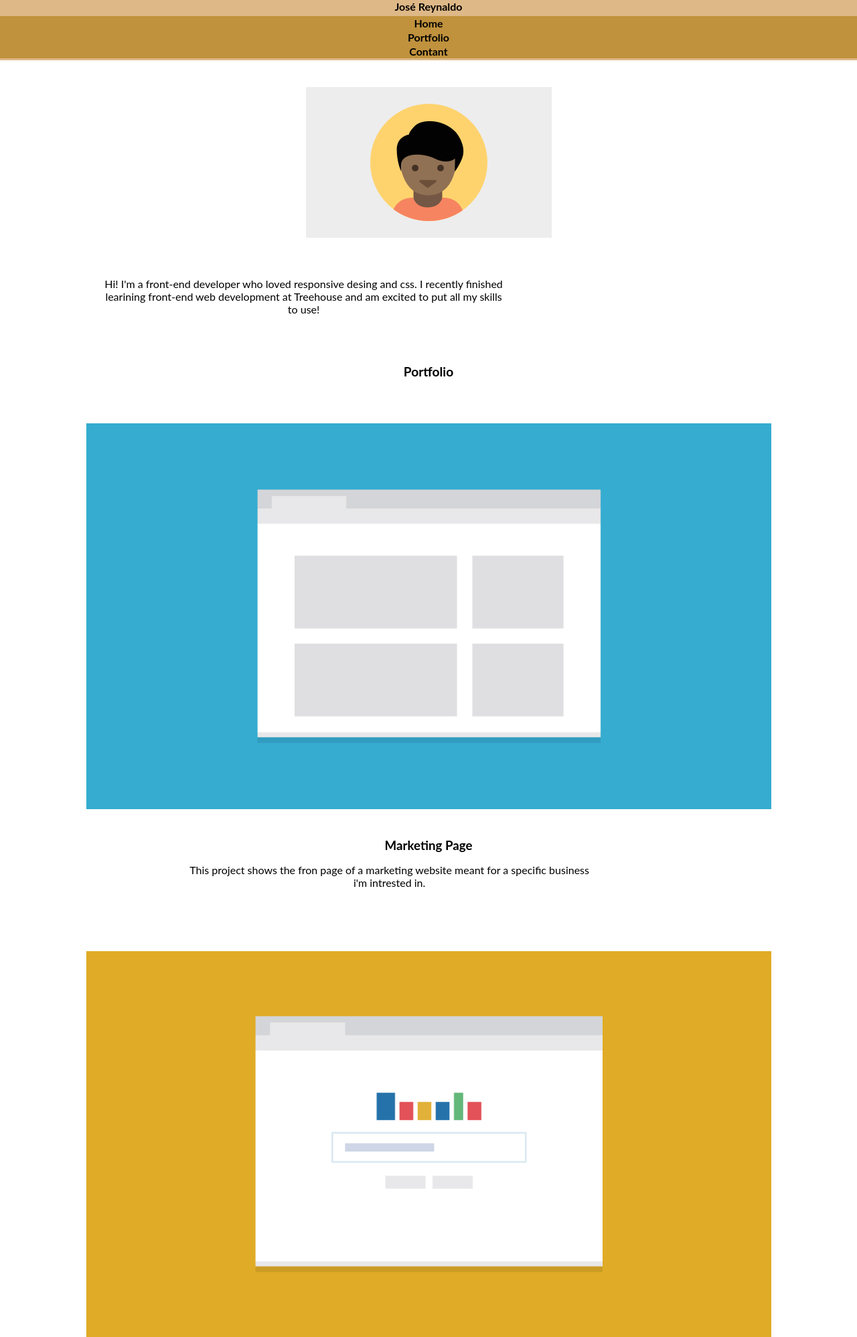
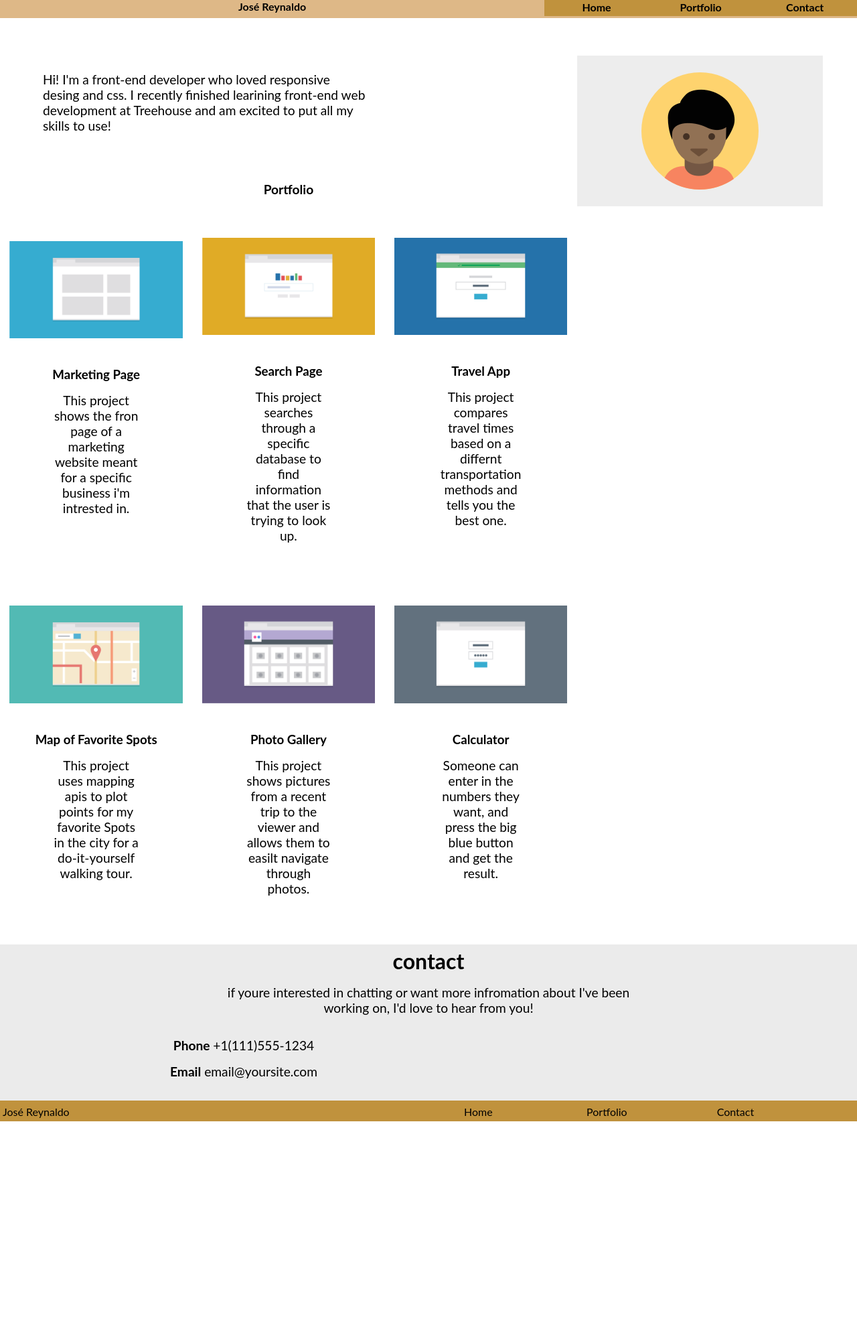
Before and after one commit to jareynaldo/Mobile-first-Responsive-Layout, a plain HTML site: page index.html in a window 1280 px wide. Shown: the top 1996 px of the page at 67% size. After the commit the page ends 1674 px from the top, so only its background shows below. Drawn offline with Linux system fonts and the light colour scheme.

Commit message:
final update 1.0

```diff
--- a/css/styles.css
+++ b/css/styles.css
@@ -28,15 +28,23 @@ flex properties
 .fotter-nav {
    flex-direction: row;
    padding-top: 7px;
+   padding-bottom: 5px;
+
 }
 .student-name-fot{
-  margin-left: 2vw;
+  width: 48%;
+  margin-left: 4px;
+  text-align: left;
 
 }
-.nav-bot{
-    margin-left: 41vw ;
+.back-home{
+   width: 48%;
+   text-align: right;
 }
 
+.home-name-fot, .portfolio-name-fot, .contact-nav-name-fot{
+    display: none;
+}
 
 
 
@@ -133,4 +141,93 @@ media tags
 */
 @media screen and (min-width: 768px){
 
+   img{
+       max-width: 44vw ;
+   }
+   #profile-pic{
+       float: right;
+       margin-right: 4vw;
+       margin-top: -1vh;
+
+   }
+   .intro-p{
+       margin-top: 8vh;
+       max-width: 38vw;
+       text-align: left;
+       font-size: 1.2rem;
+   }
+   #main-nav{
+        flex-direction: row;
+   }
+   .student-name{
+    width: 100%;
+   }
+   .home, .portfolio, .contact-nav{
+       width: 33%;
+   }
+
+   .portfolio-items{
+       flex-direction: row;
+   }
+   .item {
+       max-width: 48%;
+       flex-flow: column wrap;
+   }
+   p{
+       padding-right: 5vw;
+       padding-left: 5vw;
+   }
+
+   #contact-h3{
+       font-size: 2em;
+   }
+   #contact-p{
+        min-width: 49%;
+        max-width: 50%;
+       text-align: center;
+       padding-right: 25%;
+       padding-left: 25%;
+   }
+   .home-name-fot, .portfolio-name-fot, .contact-nav-name-fot{
+    display: inline;
+    width: 15%;
+    }
+   .back-home{
+       display: none;
+   }
 }
+@media screen and (min-width: 1024px){
+
+    .item {
+        max-width: 30%;
+        flex-flow: column wrap;
+    }
+    .item-img{
+        max-width: 100%;
+    }
+    p{
+        font-size: 1.2em;
+        min-width: 33%;
+ }
+    h3 h2{
+        font-size: x-large;
+    }
+    .student-name{
+        width: 15vw;
+    }
+    .home, .portfolio, .contact-nav{
+        width: 12%;
+    }
+    .rightinfo{
+        padding-bottom:.1vh ;
+        padding-top:.1vh ;
+    }
+    .wrong{
+        padding-bottom: 4vh;
+    }
+    .contact-info{
+        text-align: center;
+        width: 100%;
+    }
+
+}
--- a/index.html
+++ b/index.html
@@ -9,17 +9,17 @@
     <title>responsive design</title>
 </head>
 <nav>
-    <ul id="main-nav">
-        <li class="student-name">José Reynaldo</li>
-        <li class="home"><a class="nav-link" href=".intro">Home</a></li>
-        <li class="portfolio"><a class="nav-link" href="#portfolio">Portfolio</a></li>
-        <li class="contact-nav"><a class="nav-link" href="#contact">Contant</a></li>
-    </ul>
+    <div id="main-nav">
+        <div class="student-name">José Reynaldo</div>
+        <div class="home"><a class="nav-link" href=".intro">Home</a></div>
+        <div class="portfolio"><a class="nav-link" href="#portfolio">Portfolio</a></div>
+        <div class="contact-nav"><a class="nav-link" href="#contact">Contact</a></div>
+    </div>
 </nav>
 <body>
     <div class="intro">
         <img id="profile-pic" src="images/responsive-layout-profile.png">
-        <p>Hi! I'm  a front-end developer who loved responsive desing and css. I recently finished
+        <p class="intro-p">Hi! I'm  a front-end developer who loved responsive desing and css. I recently finished
             learining front-end web development at Treehouse and am excited to put all my skills
             to use!
         </p>
@@ -28,42 +28,42 @@
         <h3 id="portfolio"> Portfolio</h3>
         <div class="portfolio-items">
             <div class="item-1 item">
-                <img class="image-main" src="images/portfolio-1.png" alt="picture of a marketing page">
+                <img class="image-main item-img" src="images/portfolio-1.png" alt="picture of a marketing page">
                 <h3>Marketing Page</h3>
                 <p>This project shows the fron page of a marketing website meant for a
                      specific business i'm intrested in.
                 </p>
             </div>
             <div class="item-2 item">
-                <img src="images/portfolio-2.png" alt="picture of a Search Page">
+                <img class="item-img"src="images/portfolio-2.png" alt="picture of a Search Page">
                 <h3>Search Page</h3>
                 <p>This project searches through a specific database to find information
                      that the user is trying to look up.
                 </p>
             </div>
             <div class="item-3 item">
-                <img src="images/portfolio-3.png" alt="picture of a Travel App">
+                <img class="item-img" src="images/portfolio-3.png" alt="picture of a Travel App">
                 <h3>Travel App</h3>
                 <p>This project compares travel times based on a differnt transportation
                      methods and tells you the best one.
                 </p>
             </div>
             <div class="item-4 item">
-                <img src="images/portfolio-4.png" alt="picture of Map of Favorite Spots">
+                <img class="item-img" src="images/portfolio-4.png" alt="picture of Map of Favorite Spots">
                 <h3>Map of Favorite Spots</h3>
                 <p>This project uses mapping apis to plot points for my favorite Spots
                      in the city for a do-it-yourself walking tour.
                 </p>
             </div>
             <div class="item-5 item">
-                <img src="images/portfolio-5.png" alt="picture of a Photo Gallery">
+                <img class="item-img" src="images/portfolio-5.png" alt="picture of a Photo Gallery">
                 <h3>Photo Gallery</h3>
                 <p>This project shows pictures from a recent trip to the viewer and allows
                      them to easilt navigate through photos.
                 </p>
             </div>
-            <div class="item-6 item">
-                <img src="images/portfolio-6.png" alt="picture of a Calculator">
+            <div  class="item-6 item">
+                <img class="item-img" src="images/portfolio-6.png" alt="picture of a Calculator">
                 <h3>Calculator</h3>
                 <p>Someone can enter in the numbers they want, and press the big blue
                     button and get the result.
@@ -73,16 +73,20 @@
         </main>
             <section class="contact">
                 <h3 id="contact-h3" >contact</h3>
-                <p>if youre interested in chatting or want more infromation about
+                <p id="contact-p">if youre interested in chatting or want more infromation about
                  I've been working on, I'd love to hear from you!
                 </p>
-                <p class="contact-info"><strong>Phone </strong>   +1(111)555-1234<p>
-                <p class="contact-info"><strong> Email</strong>    email@yoursite.com<p>
+                <p class="contact-info rightinfo"><strong>Phone </strong>   +1(111)555-1234</p>
+                <p class="contact-info wrong"><strong> Email</strong>    email@yoursite.com</p>
             </section>
 
         <footer class="fotter-nav">
            <div class="student-name-fot">José Reynaldo</div>
+           <div class="home-name-fot"><a class="nav-bot" href=".intro">Home</a></div>
+         <div class="portfolio-name-fot"><a class="nav-bot" href="#portfolio">Portfolio</a></div>
+           <div class="contact-nav-name-fot"><a class="nav-bot" href="#contact">Contact</a></div>
            <div class="back-home"> <a class="nav-bot" href="#main-nav">Back to Top</a></div>
+
          <!-- <ul class="fotter-nav">
              <li  id="student-name-fot">José Reynaldo</li>
              <li  class="back-home"><a class="nav-bot" href="#main-nav">Back to Top</a></li>
```
Also changed, not shown: 1 other file.
